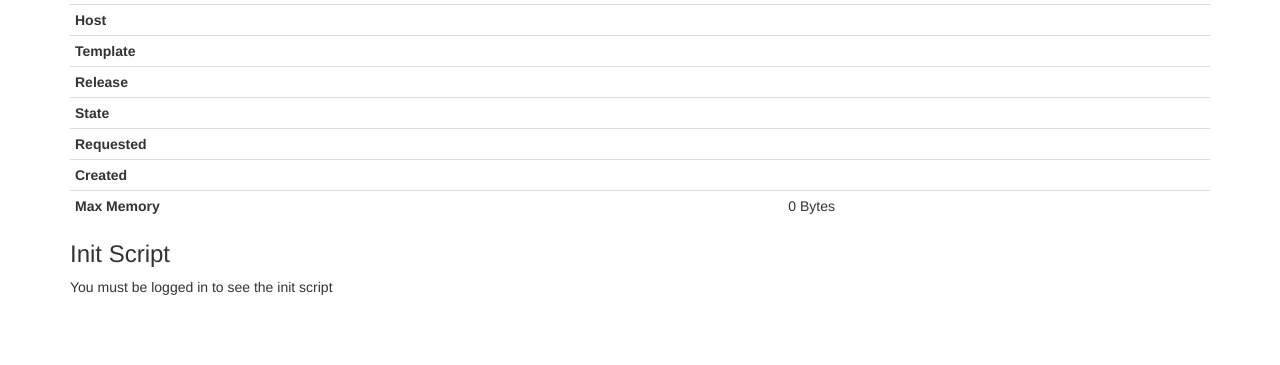
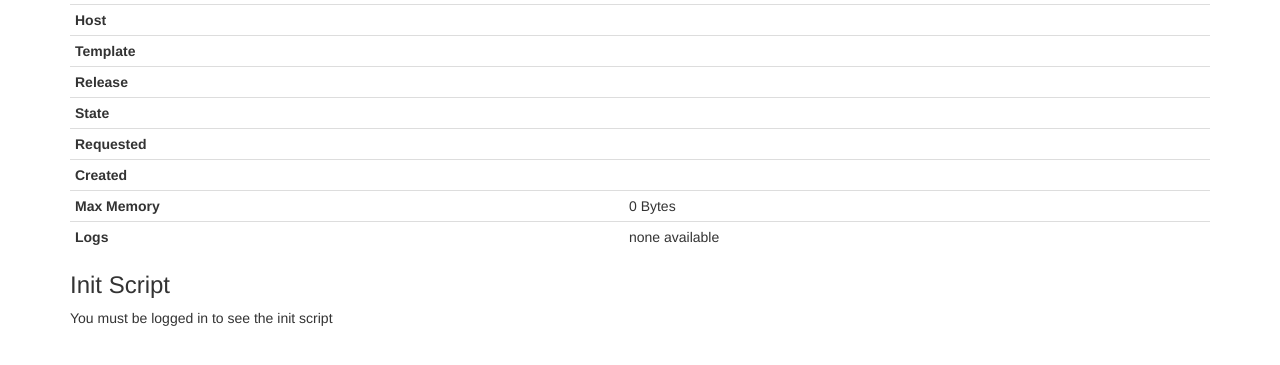
Before and after one commit to doanac/cya, a Flask app: template cya_server/templates/container.html in a window 1280 px wide. Shown: the part 130-495 px from the top of the page. Run offline with Flask 2, Linux system fonts and the light colour scheme; the template is opened without the code that fills it, so the values that code supplies are empty; parts of the project's set-up code (start-up, migrations or seed data) failed here and were passed over; some libraries are stand-ins or nearby versions.

Commit message:
add link/view to see console log

```diff
--- a/cya_server/templates/container.html
+++ b/cya_server/templates/container.html
@@ -10,6 +10,8 @@
     <tr><th>Requested</th><td>{{container.requested}}</td></tr>
     <tr><th>Created</th><td>{{container.created}}</td></tr>
     <tr><th>Max Memory</th><td>{{container.max_memory|filesizeformat}}</td></tr>
+    <tr><th>Logs</th>
+        <td>{%if container.has_console_log() %}<a href="{{url_for('host_container_log', host=host.name, container=container.name)}}">console</a>{%else%}none available{%endif%}</td></tr>
   </table>
 
   <h3>Init Script</h3>
--- a/cya_server/views/ui.py
+++ b/cya_server/views/ui.py
@@ -1,7 +1,7 @@
 import os
 
 from flask import (
-    g, flash, redirect, render_template, request, session, url_for
+    g, flash, redirect, render_template, request, Response, session, url_for
 )
 from flask.ext.openid import OpenID
 
@@ -164,6 +164,19 @@ def host_container(host, container):
     return render_template('container.html', host=h, container=c)
 
 
+@app.route('/host/<string:host>/<string:container>/log')
+def host_container_log(host, container):
+    if g.user is None or 'openid' not in session:
+        flash('You must be logged in to view container logs')
+        return redirect(url_for('login'))
+    try:
+        with models.load(read_only=True) as m:
+            log = m.get_host(host).get_container(container).get_console_log()
+            return Response(log, 200, mimetype='text/plain')
+    except FileNotFoundError:
+        return ('This container has no console logs', 404)
+
+
 @app.route('/create_container/', methods=['POST', 'GET'])
 def create_container():
     if g.user is None or 'openid' not in session:
```
Also changed, not shown: cya_server/models.py (+7 -0 lines).
